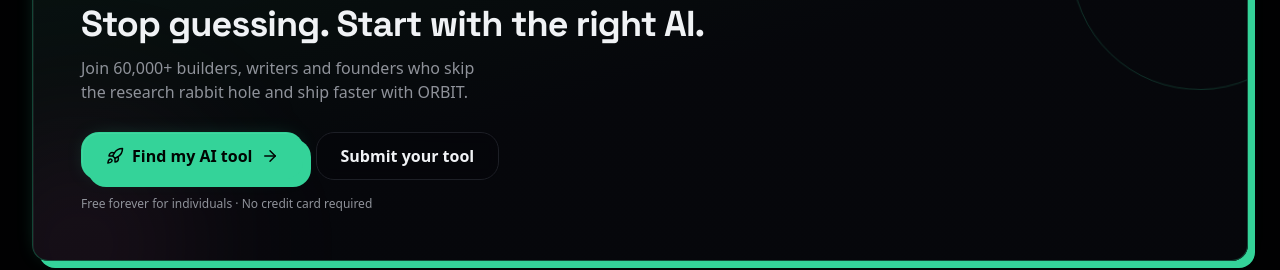
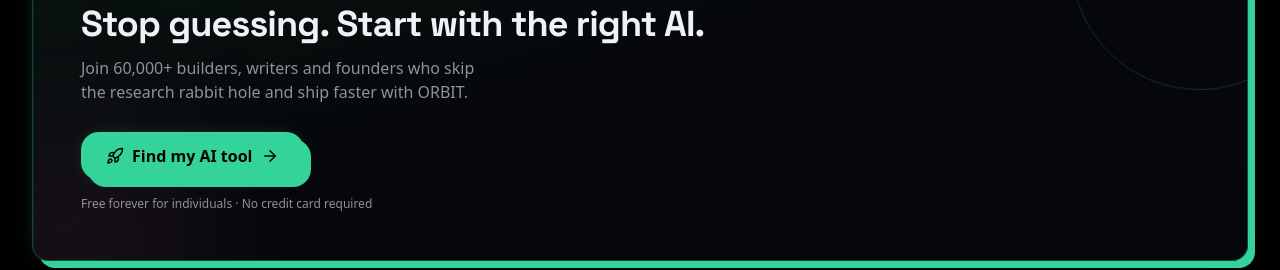
Before and after one commit to Mohit1252/orbit, a Next.js app: page / in a window 1280 px wide. Shown: the part 7040-7310 px from the top of the page. Built offline with nearby package versions, Linux system fonts and the light colour scheme.

Commit message:
a51d229c-e154-436e-a8bc-dd0aee6714ed

```diff
--- a/src/components/site/cta.tsx
+++ b/src/components/site/cta.tsx
@@ -38,9 +38,6 @@
               Find my AI tool
               <ArrowRight className="h-4.5 w-4.5 transition-transform group-hover:translate-x-0.5" />
             </button>
-            <button className="inline-flex h-12 items-center justify-center gap-2 rounded-xl border border-border bg-card/70 px-6 font-semibold backdrop-blur transition-all hover:-translate-y-0.5">
-              Submit your tool
-            </button>
           </div>
 
           <p className="mt-4 text-xs text-muted-foreground">
```
